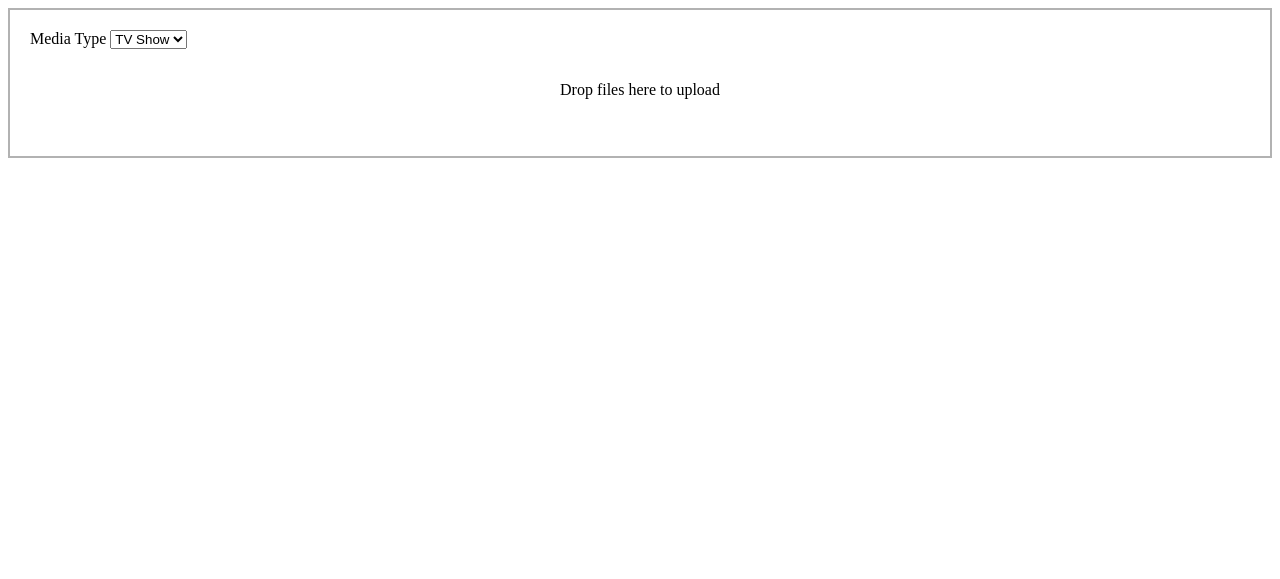
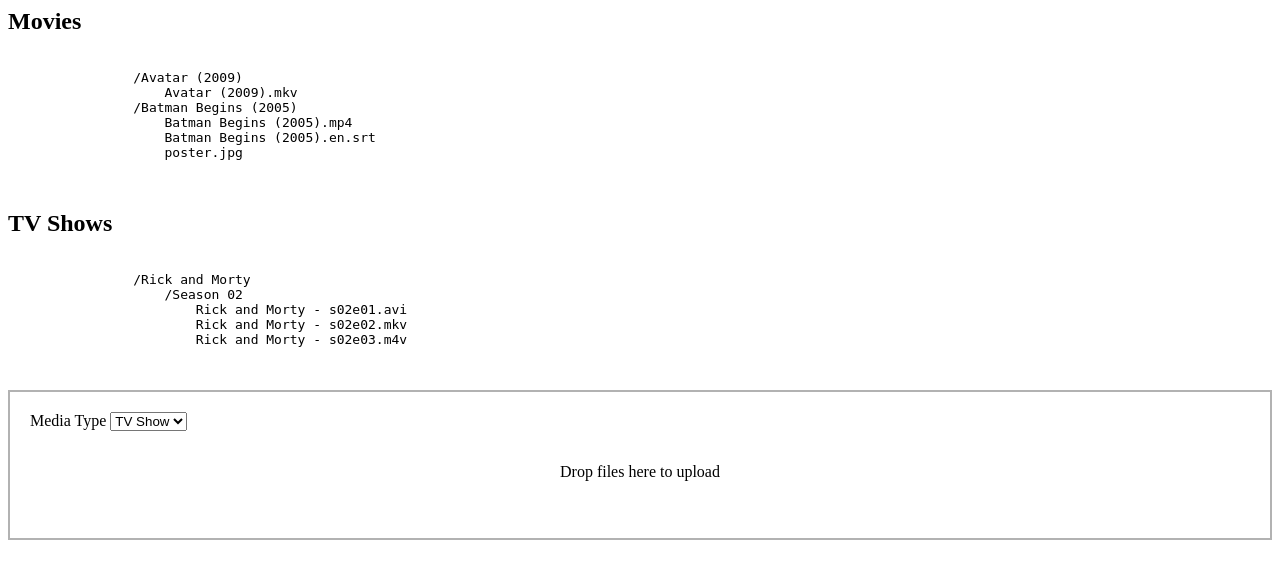
Before and after one commit to FabianVolkers/plex-upload, a Flask app: page / in a window 1280 px wide. Shown: the top 579 px of the page. Run offline with Flask 2, Linux system fonts and the light colour scheme; some libraries are stand-ins or nearby versions.

Commit message:
add example folder structure

```diff
--- a/templates/upload.html
+++ b/templates/upload.html
@@ -12,7 +12,34 @@
 </head>
 
 <body>
+<div id="explanation">
+    <div id="movies">
+        <h2>Movies</h2>
+        <pre>
+            <code>
+                /Avatar (2009)
+                    Avatar (2009).mkv
+                /Batman Begins (2005)
+                    Batman Begins (2005).mp4
+                    Batman Begins (2005).en.srt
+                    poster.jpg
+            </code>
+        </pre>
+    </div>
+    <div id="tv">
+        <h2>TV Shows</h2>
+        <pre>
+            <code>
+                /Rick and Morty
+                    /Season 02
+                        Rick and Morty - s02e01.avi
+                        Rick and Morty - s02e02.mkv
+                        Rick and Morty - s02e03.m4v
+            </code>
+        </pre>
+    </div>
 
+</div>
     <!-- 3 -->
     <form action="/upload" method="POST" class="dropzone" id="uploadFiles">
         <label for="media-type">Media Type</label>
```
